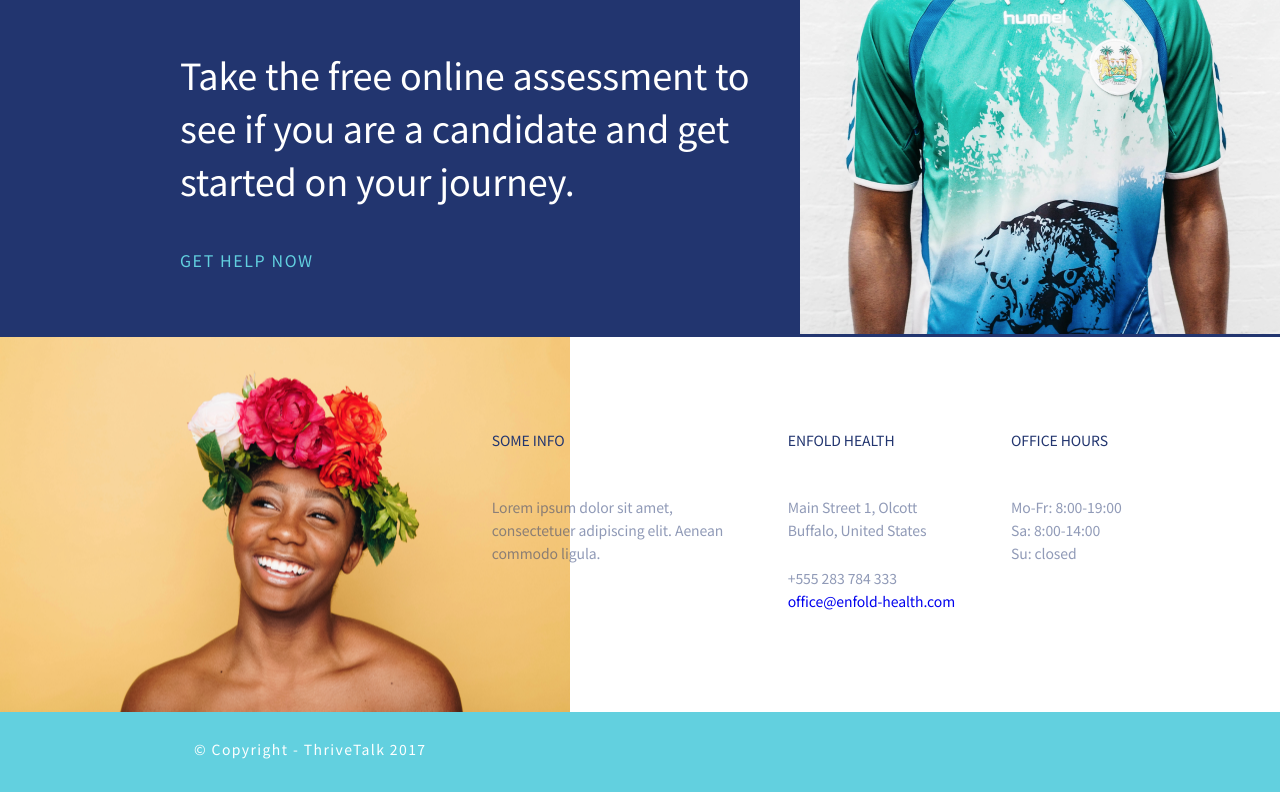
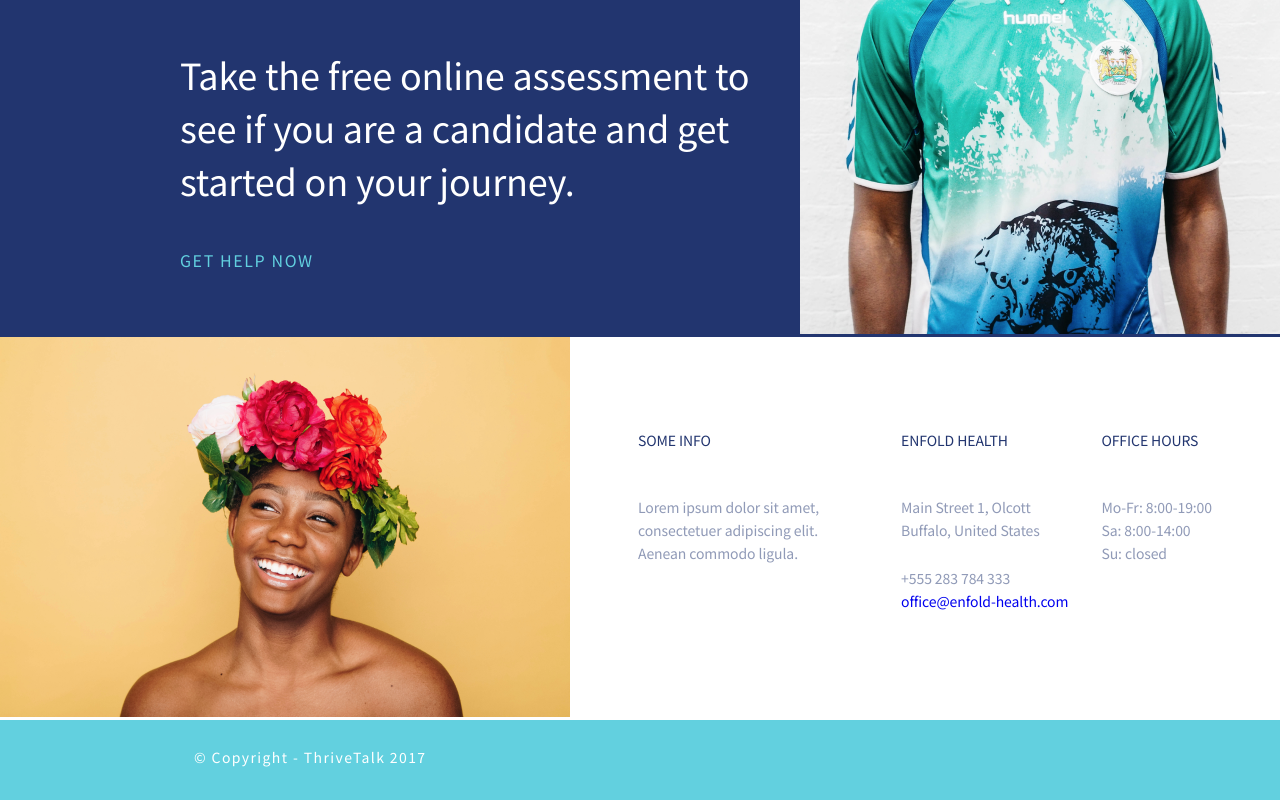
Before and after one commit to MezdrinM/ThriveTalk, a React (Create React App) app: page / in a window 1280 px wide. Shown: the part 5150-5950 px from the top of the page. Built offline with nearby package versions, Linux system fonts and the light colour scheme; the HTML template or start-up script is replaced by a standard one.

Commit message:
⚡️ corection section-info

```diff
--- a/public/index.html
+++ b/public/index.html
@@ -132,6 +132,7 @@
       <div class="image"><img src="static/charles-etoroma-390119.png"></div>
     </section>
     <section class="outer section-info">
+      <div class="portrait"><img src="/static/autumn-goodman-242825.png"></div>
       <div class="section-info-box">
           <div class="section-info-box__text">
             <div class="section-info-box__text-title">SOME INFO</div>
--- a/src/styles/section-info.scss
+++ b/src/styles/section-info.scss
@@ -1,18 +1,17 @@
 .section-info{
     display: flex;
-    background: #FFFFFF url(/static/autumn-goodman-242825.png) no-repeat left;
 
     &-box{
         display: flex;
         flex-wrap: wrap;
-        flex-basis: 92%;
-        justify-content: flex-end;
+        margin: 98px 68px;
+        justify-content: space-between;
+        flex-basis: 100%;
 
         &__text{
             display: flex;
             flex-direction: column;
-            max-width: 240px;
-            padding: 98px 56px 99px 0;
+            max-width: 230px;
 
 
             &-title{
```
